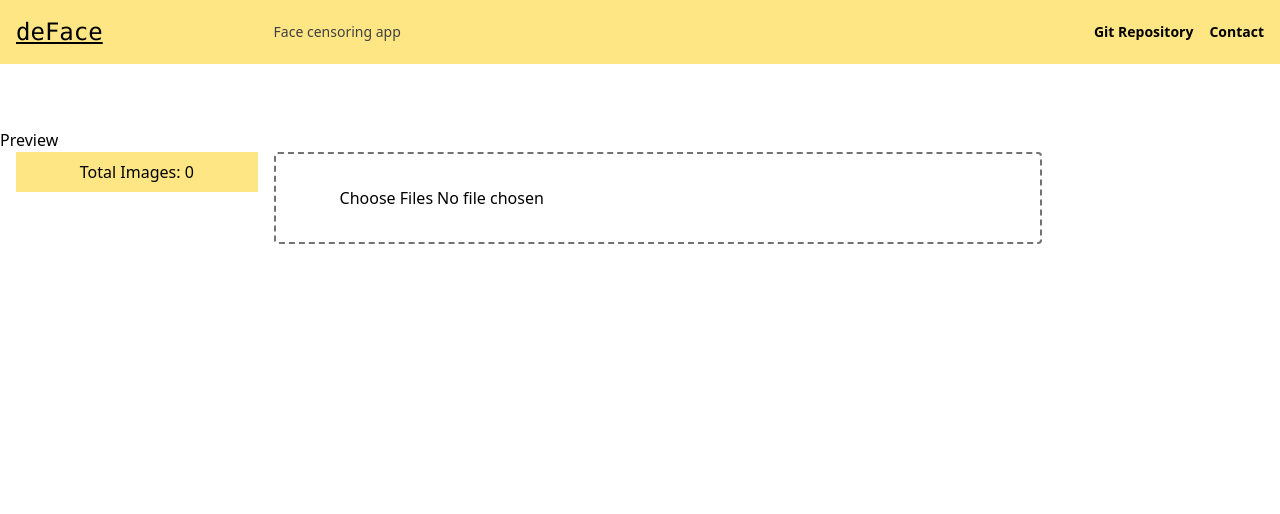
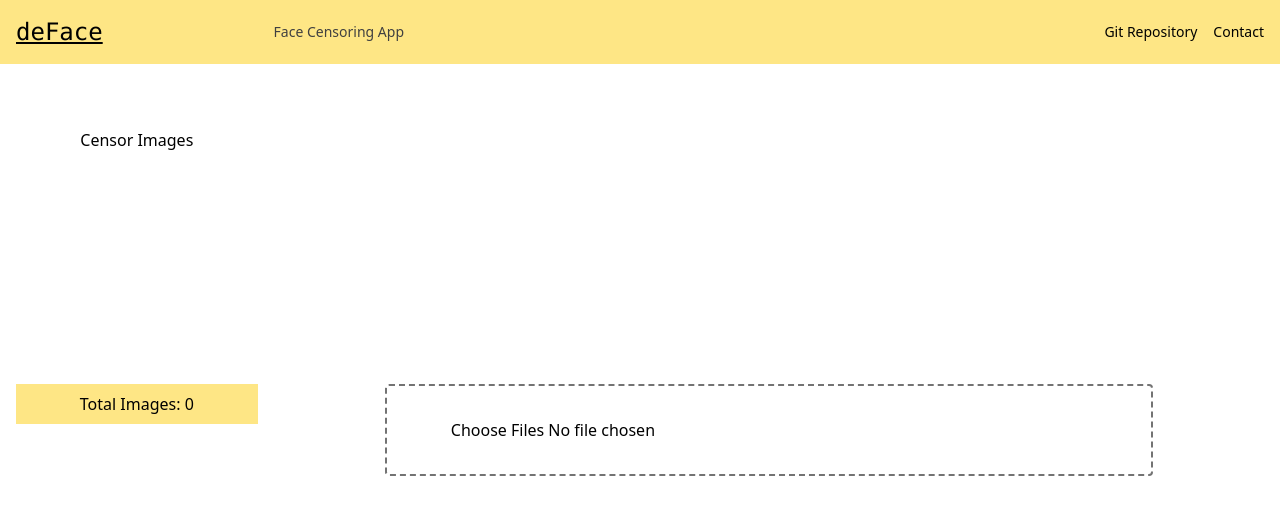
Before and after one commit to MayankRawat1424/DeFace, a React (Vite) app: page / in a window 1280 px wide. Shown: the top 514 px of the page. Built offline with nearby package versions, Linux system fonts and the light colour scheme.

Commit message:
Created new header, input, preview component and impelemented censoring using mediapipe

```diff
--- a/package.json
+++ b/package.json
@@ -10,6 +10,8 @@
     "preview": "vite preview"
   },
   "dependencies": {
+    "@mediapipe/camera_utils": "^0.3.1675466862",
+    "@mediapipe/face_detection": "^0.4.1646425229",
     "@mediapipe/tasks-vision": "^0.10.32",
     "@tailwindcss/vite": "^4.1.18",
     "react": "^19.2.0",
--- a/src/App.jsx
+++ b/src/App.jsx
@@ -2,14 +2,20 @@ import { useState } from "react";
 import Input from "./components/Input";
 import Header from "./components/Header";
 import Preview from "./components/Preview";
+import Blur from "./components/Blur";
 
 function App() {
   const [images, setImages] = useState([]);
+  const [type, setType] = useState("");
 
   return (
     <>
       <Header />
-      <Preview />
+      <Blur images={images} />
+      {images.length > 0 && (
+        <Preview images={images} type={type} setType={setType} />
+      )}
+
       <Input images={images} setImages={setImages} />
     </>
   );
--- /dev/null
+++ b/src/components/Blur.jsx
@@ -0,0 +1,72 @@
+import { FaceDetection } from "@mediapipe/face_detection";
+import { useEffect, useRef } from "react";
+
+const Blur = ({ images }) => {
+  const canvasRef = useRef(images[0]);
+  const imgRef = useRef(null);
+
+  useEffect(() => {
+    if (!images || images.length === 0) return;
+
+    const imageUrl = URL.createObjectURL(images[0]);
+    imgRef.current.src = imageUrl;
+
+    const faceDetection = new FaceDetection({
+      locateFile: (file) =>
+        `https://cdn.jsdelivr.net/npm/@mediapipe/face_detection/${file}`,
+    });
+
+    faceDetection.setOptions({
+      model: "short",
+      minDetectionConfidence: 0.5,
+    });
+
+    faceDetection.onResults((results) => {
+      const canvas = canvasRef.current;
+      const ctx = canvas.getContext("2d");
+      const img = imgRef.current;
+
+      canvas.width = img.width;
+      canvas.height = img.height;
+
+      ctx.drawImage(img, 0, 0);
+
+      results.detections?.forEach((detection) => {
+        const box = detection.boundingBox;
+
+        const x = box.xCenter * canvas.width - (box.width * canvas.width) / 2;
+        const y =
+          box.yCenter * canvas.height - (box.height * canvas.height) / 2;
+        const w = box.width * canvas.width;
+        const h = box.height * canvas.height;
+
+        // Black censor
+        ctx.fillStyle = "black";
+        ctx.fillRect(x, y, w, h);
+      });
+    });
+
+    imgRef.current.onload = async () => {
+      await faceDetection.send({ image: imgRef.current });
+    };
+
+    return () => {
+      URL.revokeObjectURL(imageUrl);
+    };
+  }, [images]);
+
+  return (
+    <div className="grid grid-cols-5 mx-4 mb-16">
+      <div className="col-span-1 mr-2">
+        <button className="hover:cursor-pointer w-full">Censor Images</button>
+      </div>
+
+      <div className="col-span-4 ml-2">
+        <img ref={imgRef} style={{ display: "none" }} alt="" />
+        <canvas ref={canvasRef} className="w-96 h-auto" />
+      </div>
+    </div>
+  );
+};
+
+export default Blur;
--- a/src/components/Header.jsx
+++ b/src/components/Header.jsx
@@ -7,12 +7,20 @@ const Header = () => {
         <h1 className="font-mono text-2xl underline">deFace</h1>
       </div>
       <div className="col-span-4 ml-2 flex justify-between text-center items-center">
-        <p className="text-neutral-700 text-sm">Face censoring app</p>
-        <div className="text-sm font-semibold flex gap-4">
-          <a className=" hover:underline" href="">
+        <p className="text-neutral-700 text-sm">Face Censoring App</p>
+        <div className="text-sm flex gap-4">
+          <a
+            className=" hover:underline"
+            href="https://github.com/MayankRawat1424/DeFace"
+            target="_blank"
+          >
             Git Repository
           </a>
-          <a className=" hover:underline" href="">
+          <a
+            className=" hover:underline"
+            href="https://www.mayankrawat.info/"
+            target="_blank"
+          >
             Contact
           </a>
         </div>
--- a/src/components/Input.jsx
+++ b/src/components/Input.jsx
@@ -6,6 +6,7 @@ export default function MultiImageInput({ setImages, images }) {
   const handleImageChange = (e) => {
     const files = Array.from(e.target.files);
     setImages(files);
+    console.log(images);
   };
 
   const handleClick = () => {
@@ -24,18 +25,18 @@ export default function MultiImageInput({ setImages, images }) {
           Total Images: {images.length}
         </button>
 
-        {!flag ? (
-          <></>
-        ) : (
-          images.map((file, index) => (
-            <p className="mx-2 my-2 text-sm" key={index}>
-              <strong>{index + 1} : </strong>
-              {file.name}
-            </p>
-          ))
+        {flag && (
+          <div className="overflow-scroll">
+            {images.map((file, index) => (
+              <p className="mx-2 my-2 text-sm" key={index}>
+                <strong>{index + 1} : </strong>
+                {file.name}
+              </p>
+            ))}
+          </div>
         )}
       </div>
-      <div className="col-span-4 ml-2">
+      <div className="col-span-4 ml-2 flex justify-center h-fit">
         <input
           type="file"
           accept="image/*"
--- a/src/components/Preview.jsx
+++ b/src/components/Preview.jsx
@@ -1,7 +1,38 @@
-import React from "react";
+// import React, { useState } from "react";
 
-const Preview = () => {
-  return <div>Preview</div>;
+const Preview = ({ images, type, setType }) => {
+  //   const [idx, setIdx] = useState(0);
+
+  return (
+    <div className="grid grid-cols-5 mx-4 mb-16">
+      <div className="col-span-1 mr-2">
+        <select
+          value={type}
+          onChange={(e) => setType(e.target.value)}
+          className="border px-3 py-2  w-full"
+        >
+          <option value="">Select Blur Type</option>
+          <option value="gaussian">Gaussian Blur</option>
+          <option value="pixelate">Pixelate</option>
+          <option value="black">Black Box</option>
+        </select>
+      </div>
+
+      <div className="col-span-4 ml-2 ">
+        <p className="text-neutral-700 text-xl mb-2">Preview</p>
+        <div className="flex gap-4 overflow-scroll">
+          {images.map((file, index) => (
+            <img
+              key={index}
+              src={URL.createObjectURL(file)}
+              alt={file.name}
+              className="w-32 h-32 object-contain rounded"
+            />
+          ))}
+        </div>
+      </div>
+    </div>
+  );
 };
 
 export default Preview;
```
Also changed, not shown: 1 other file (tests, documents, lock files or other folders).
